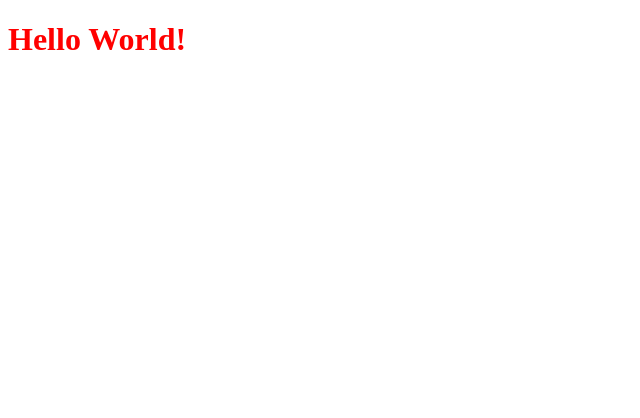
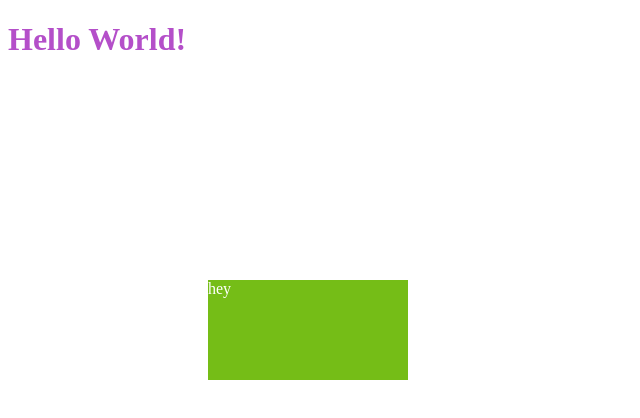
Before and after one commit to dylanglover6/dylanglover6.github.io, a plain HTML site: page index.html in a window 1280 px wide. Shown: the whole page, without its empty margins (0-640 px from the left). Drawn offline with Linux system fonts and the light colour scheme.

Commit message:
3rd commit

```diff
--- a/index.html
+++ b/index.html
@@ -6,6 +6,7 @@
     </head>
     <body>
         <h1>Hello World!</h1>
+        <div class="box">hey</div>
 
 
     </body>
--- a/main.css
+++ b/main.css
@@ -1,3 +1,13 @@
 h1 {
-    color: red
+    color: rgb(180, 79, 201);
 }
+
+.box {
+    width: 200px;
+    height: 100px;
+    position: relative;
+    top: 200px;
+    left: 200px;
+    background-color: rgb(117, 189, 23);
+    color:white;
+}
```
